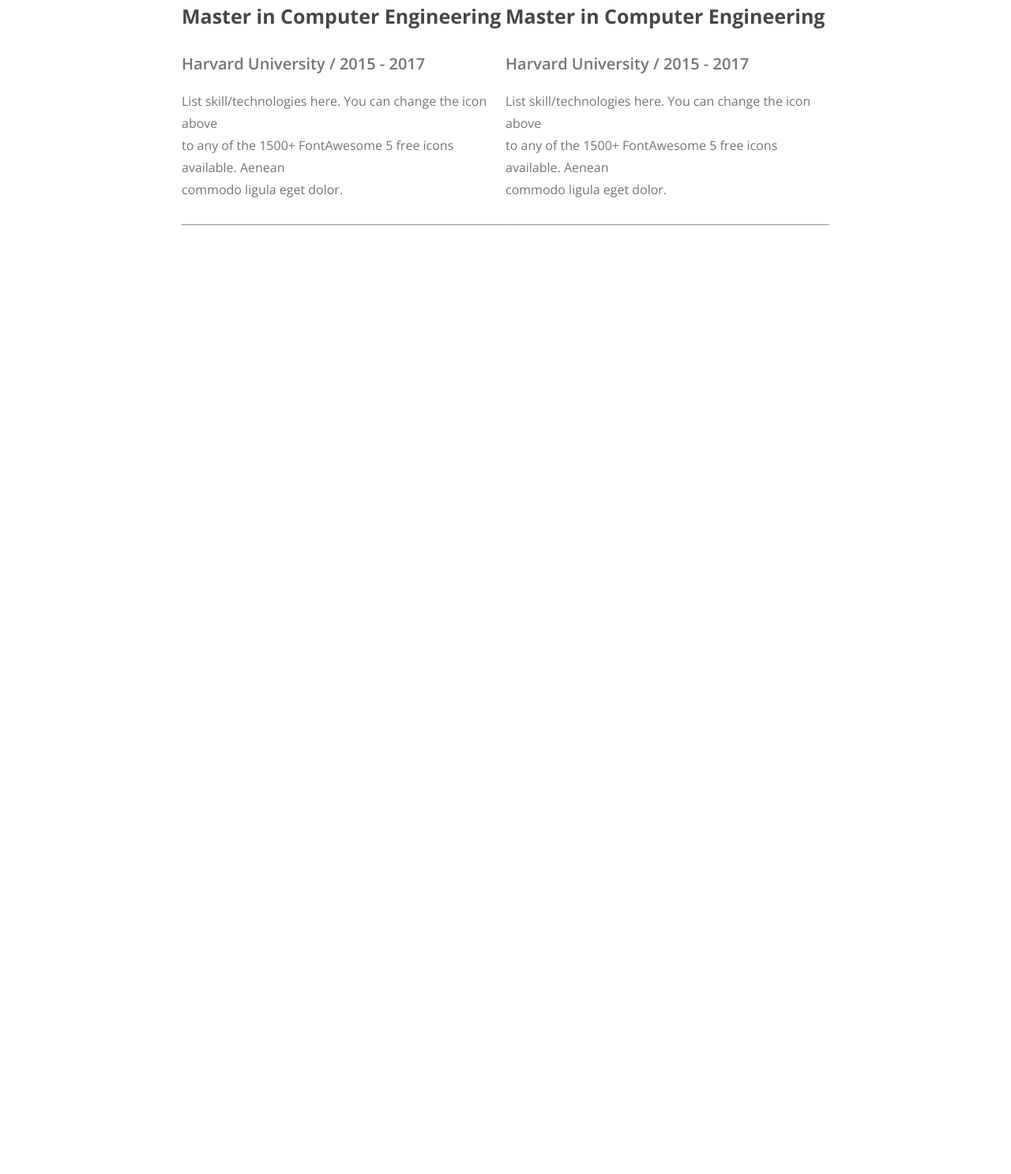
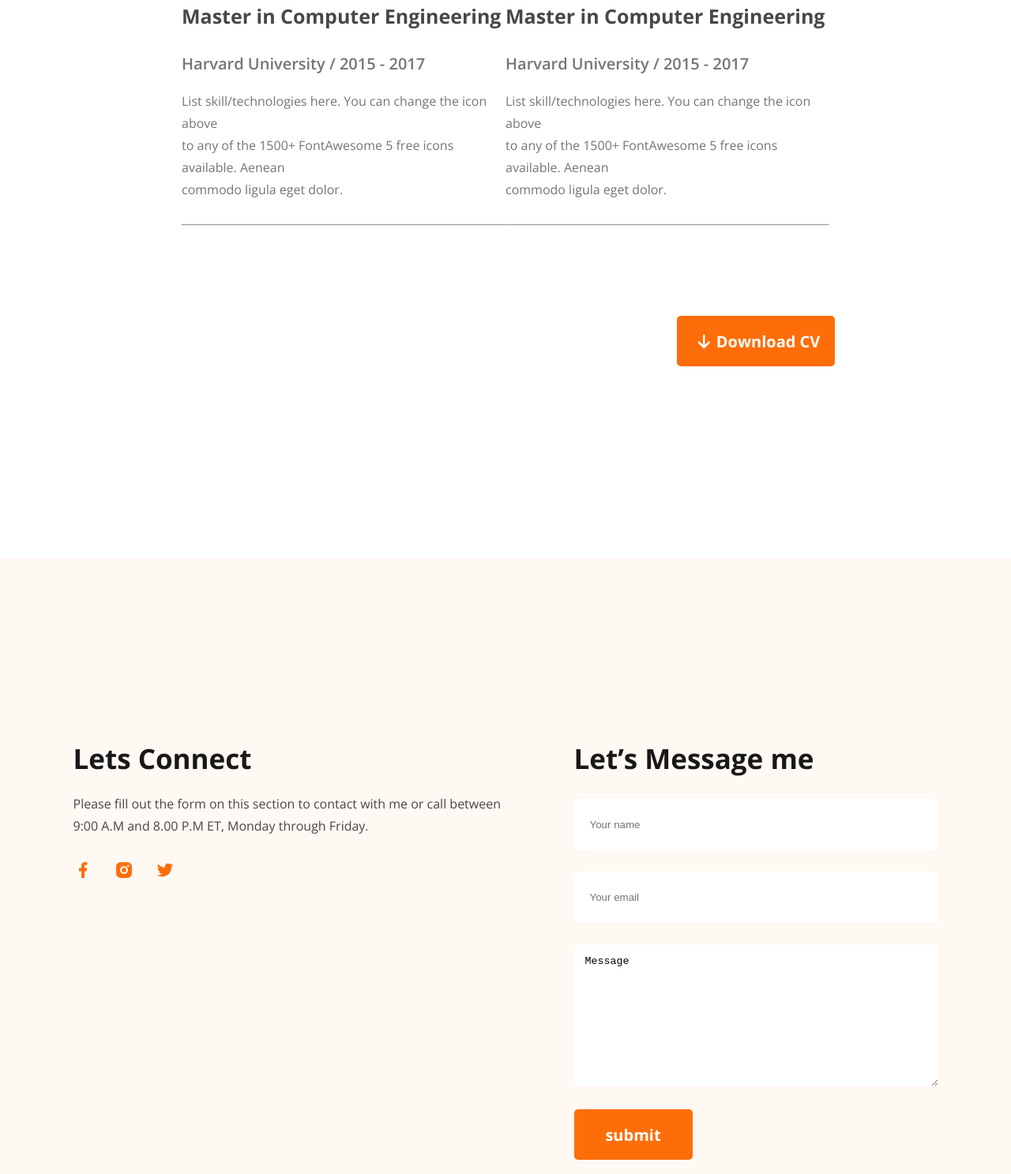
Before and after one commit to Shahriar-Fardows/Portfolio-website, a plain HTML site: page index.html in a window 1280 px wide. Shown: the part 3709-5196 px from the top of the page at 79% size. Before the commit the page ends 4125 px from the top, so only its background shows below. Drawn offline with nearby package versions, Linux system fonts and the light colour scheme.

Commit message:
footer add

```diff
--- a/index.html
+++ b/index.html
@@ -166,20 +166,38 @@
             <div>
               <h2>Master in Computer Engineering</h2>
               <h4>Harvard University / 2015 - 2017</h4>
-              <p>List skill/technologies here. You can change the icon above <br>
-                to any of the 1500+ FontAwesome 5 free icons available. Aenean <br> commodo ligula eget dolor.</p><hr>
+              <p>
+                List skill/technologies here. You can change the icon above
+                <br />
+                to any of the 1500+ FontAwesome 5 free icons available. Aenean
+                <br />
+                commodo ligula eget dolor.
+              </p>
+              <hr />
             </div>
             <div>
               <h2>Master in Computer Engineering</h2>
               <h4>Harvard University / 2015 - 2017</h4>
-              <p>List skill/technologies here. You can change the icon above <br>
-                to any of the 1500+ FontAwesome 5 free icons available. Aenean <br> commodo ligula eget dolor.</p><hr>
+              <p>
+                List skill/technologies here. You can change the icon above
+                <br />
+                to any of the 1500+ FontAwesome 5 free icons available. Aenean
+                <br />
+                commodo ligula eget dolor.
+              </p>
+              <hr />
             </div>
             <div>
               <h2>Master in Computer Engineering</h2>
               <h4>Harvard University / 2015 - 2017</h4>
-              <p>List skill/technologies here. You can change the icon above <br>
-                to any of the 1500+ FontAwesome 5 free icons available. Aenean <br> commodo ligula eget dolor.</p><hr>
+              <p>
+                List skill/technologies here. You can change the icon above
+                <br />
+                to any of the 1500+ FontAwesome 5 free icons available. Aenean
+                <br />
+                commodo ligula eget dolor.
+              </p>
+              <hr />
             </div>
           </div>
           <div class="infos">
@@ -187,26 +205,65 @@
             <div>
               <h2>Master in Computer Engineering</h2>
               <h4>Harvard University / 2015 - 2017</h4>
-              <p>List skill/technologies here. You can change the icon above <br>
-                to any of the 1500+ FontAwesome 5 free icons available. Aenean <br> commodo ligula eget dolor.</p><hr>
+              <p>
+                List skill/technologies here. You can change the icon above
+                <br />
+                to any of the 1500+ FontAwesome 5 free icons available. Aenean
+                <br />
+                commodo ligula eget dolor.
+              </p>
+              <hr />
             </div>
             <div>
               <h2>Master in Computer Engineering</h2>
               <h4>Harvard University / 2015 - 2017</h4>
-              <p>List skill/technologies here. You can change the icon above <br>
-                to any of the 1500+ FontAwesome 5 free icons available. Aenean <br> commodo ligula eget dolor.</p><hr>
+              <p>
+                List skill/technologies here. You can change the icon above
+                <br />
+                to any of the 1500+ FontAwesome 5 free icons available. Aenean
+                <br />
+                commodo ligula eget dolor.
+              </p>
+              <hr />
             </div>
             <div>
               <h2>Master in Computer Engineering</h2>
               <h4>Harvard University / 2015 - 2017</h4>
-              <p>List skill/technologies here. You can change the icon above <br>
-                to any of the 1500+ FontAwesome 5 free icons available. Aenean <br> commodo ligula eget dolor.</p><hr>
+              <p>
+                List skill/technologies here. You can change the icon above
+                <br />
+                to any of the 1500+ FontAwesome 5 free icons available. Aenean
+                <br />
+                commodo ligula eget dolor.
+              </p>
+              <hr />
             </div>
           </div>
         </div>
+        <button class="btn-lest">
+          <i class="fa-solid fa-arrow-down"></i>Download CV
+        </button>
       </section>
     </main>
 
-    <footer></footer>
+    <footer>
+      <div>
+        <h1>Lets Connect</h1>
+        <p>
+          Please fill out the form on this section to contact with me or call
+          between <br> 9:00 A.M and 8.00 P.M ET, Monday through Friday.
+        </p>
+        <img src="./images/icons/facebook.png" alt="facebook">
+        <img src="./images/icons/insta.png" alt="insta">
+        <img src="./images/icons/twitter.png" alt="twitter">
+      </div>
+      <div>
+        <h1>Let’s Message me</h1>
+        <input class="input box" type="text" name="" id="" placeholder="Your name"><br>
+        <input class="input box" type="email" name="" id="" placeholder="Your email"><br>
+        <textarea class="input" name="Message" id="" cols="30" rows="10">Message</textarea><br>
+        <button class="btn-footer" type="submit">submit</button>
+      </div>
+    </footer>
   </body>
 </html>
--- a/style.css
+++ b/style.css
@@ -294,3 +294,84 @@ font-style: normal;
 font-weight: 400;
 line-height: 28px; /* 175% */
 }
+.btn-lest {
+  margin: 0px 627px 113px 627px;
+  border: none;
+  border-radius: 5px;
+  background: #fd6e0a;
+  width: 200px;
+  height: 64px;
+  flex-shrink: 0;
+  color: var(--white-color, #fff);
+  text-align: center;
+  font-family: Open Sans;
+  font-size: 20px;
+  font-style: normal;
+  font-weight: 700;
+  line-height: normal;
+}
+
+/* ---------------------footer style==================== */
+
+footer{
+  width: auto;
+height: 780px;
+background: #FFF8F3;
+display: flex;
+justify-content: space-evenly;
+padding: 230px 0px;
+}
+footer div h1{
+  color: var(--dark-01, #181818);
+font-family: Open Sans;
+font-size: 35px;
+font-style: normal;
+font-weight: 700;
+line-height: normal;
+}
+footer div p{
+  margin: 20px 0px 30px 0px;
+  color: var(--dark-02, #474747);
+font-family: Open Sans;
+font-size: 16px;
+font-style: normal;
+font-weight: 400;
+line-height: 28px; /* 175% */
+}
+footer div img{
+  margin-right: 24px;
+}
+footer div .box{
+  border-radius: 5px;
+background: var(--white-color, #FFF);
+width: 461px;
+height: 64px;
+border: none;
+padding: 20px;
+}
+footer div textarea {
+  border-radius: 5px;
+background: var(--white-color, #FFF);
+width: 461px;
+height: 180px;
+padding: 14px;
+border:  none;
+}
+footer div .input{
+  margin-top: 28px;
+}
+.btn-footer {
+  margin-top: 24px;
+  width: 150px;
+  height: 64px;
+  flex-shrink: 0;
+  border-radius: 5px;
+  background: #fd6e0a;
+  border: none;
+  color: var(--white-color, #fff);
+  font-family: Open Sans;
+  font-size: 20px;
+  font-style: normal;
+  font-weight: 700;
+  line-height: normal;
+}
```
